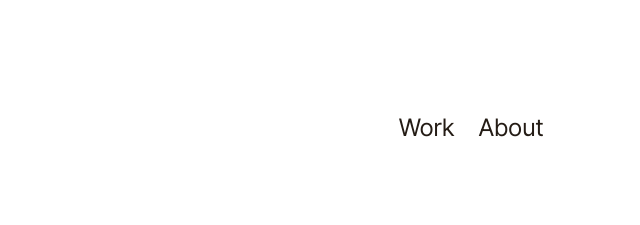
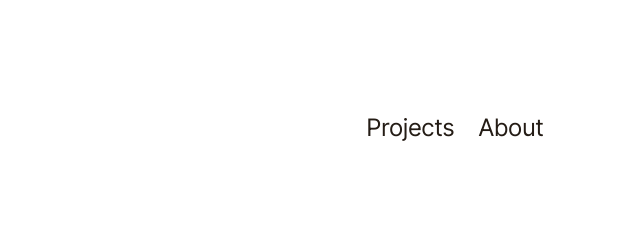
Before and after one commit to cosmogyny/portfolio1, a website: page index.html in a window 1280 px wide. Shown: the top 225 px of the page, 640-1280 px from the left. Drawn offline with Linux system fonts and the light colour scheme.

Commit message:
updated some content

```diff
--- a/index.html
+++ b/index.html
@@ -24,7 +24,7 @@
             <a href="index.html" class="hover:text-[5A544F]">Caitlin Duquette</a>
         </div>
         <div class="flex gap-6">
-            <a href="index.html" class="hover:text-[#cccccc]">Work</a>
+            <a href="index.html" class="hover:text-[#cccccc]">Projects</a>
             <a href="about.html" class="hover:text-[#cccccc]">About</a>
         </div>
      </nav>
@@ -37,7 +37,7 @@
      </div>
      </section>
 
-     <!-- WORK SECTION -->
+     <!-- PROJECTS SECTION -->
       <section class="grid grid-cols-1 md:grid-cols-2 pt-20 pb-5">
         <!-- PROJ 03 -->
         <div class="md:pr-16 pb-16">
```
Also changed, not shown: about.html (+1 -1 lines), img/projects/plantPages.png (added), 1 other file.
